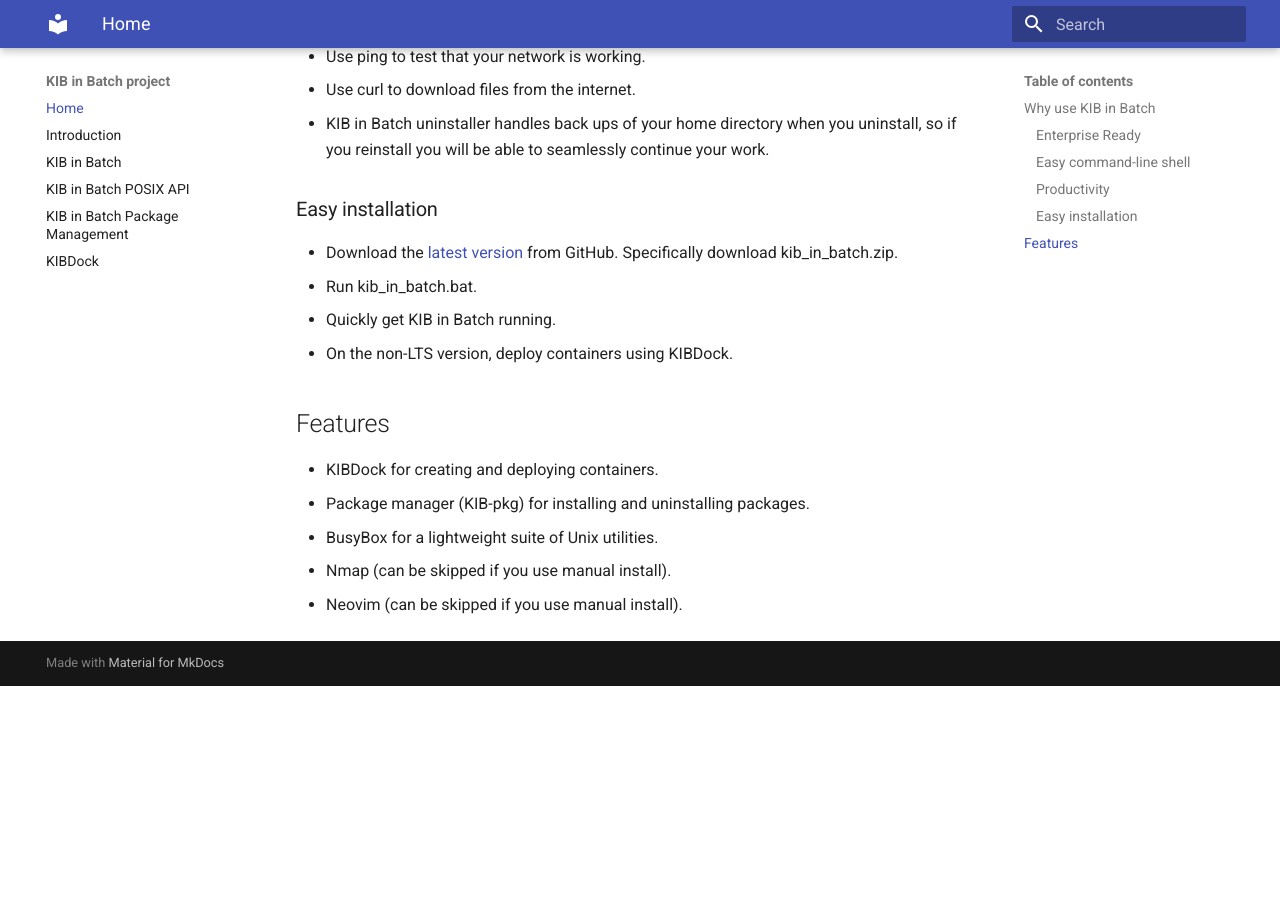
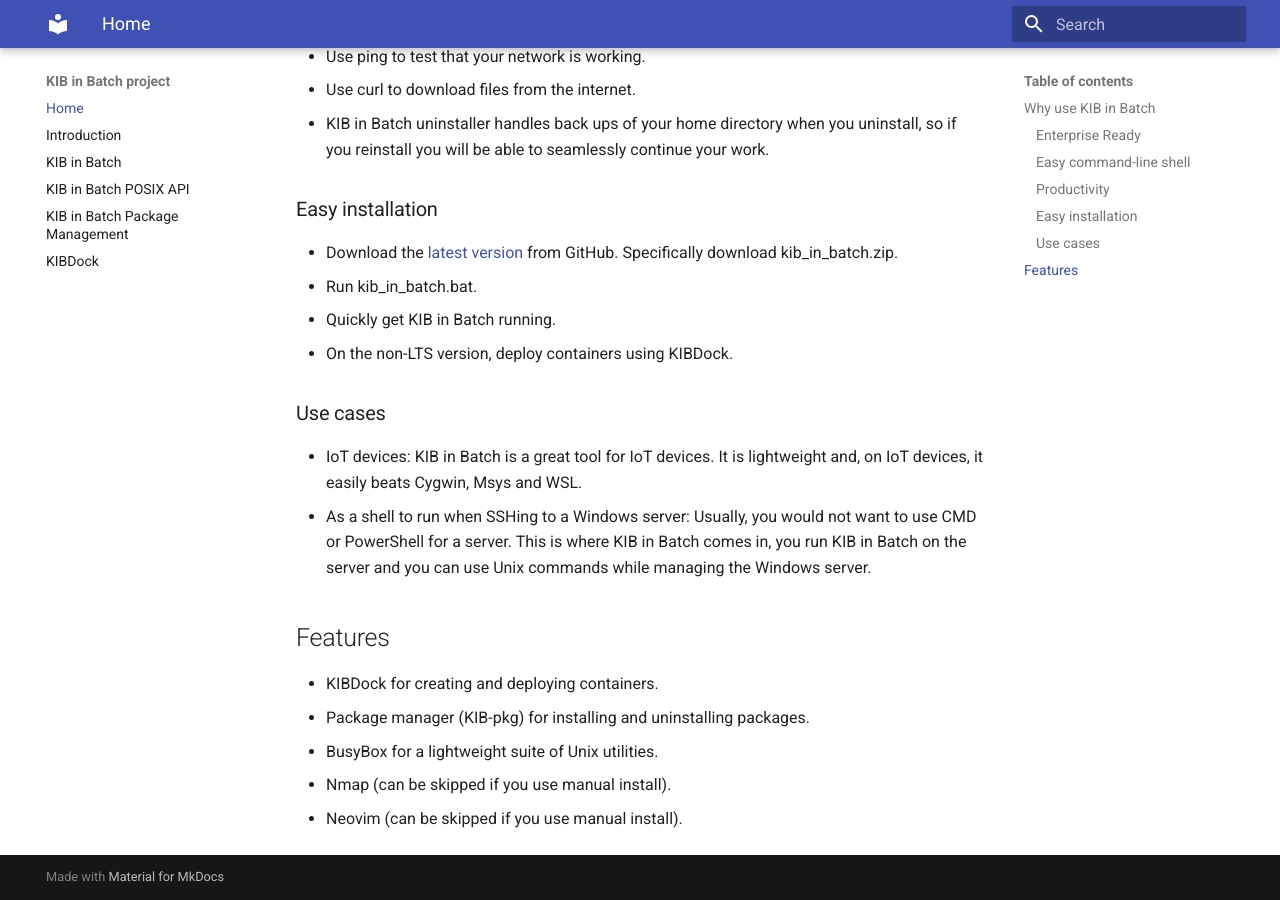
Before and after one commit to KIB-in-Batch/kib-in-batch.github.io, an MkDocs documentation site: the page built from docs/index.md, in a window 1280 px wide and 900 px high, scrolled down 906 px. Built offline with MkDocs 1.6.1 and Material for MkDocs 9.7.7, drawn with Linux system fonts in a browser that asks for light colours; before the commit the page ends 1592 px from its top, so only the background shows below that.

Commit message:
Update index.md

```diff
--- a/docs/index.md
+++ b/docs/index.md
@@ -34,6 +34,11 @@
 * Quickly get KIB in Batch running.
 * On the non-LTS version, deploy containers using KIBDock.
 
+### Use cases
+
+* IoT devices: KIB in Batch is a great tool for IoT devices. It is lightweight and, on IoT devices, it easily beats Cygwin, Msys and WSL.
+* As a shell to run when SSHing to a Windows server: Usually, you would not want to use CMD or PowerShell for a server. This is where KIB in Batch comes in, you run KIB in Batch on the server and you can use Unix commands while managing the Windows server.
+
 ## Features
 
 * KIBDock for creating and deploying containers.
```
